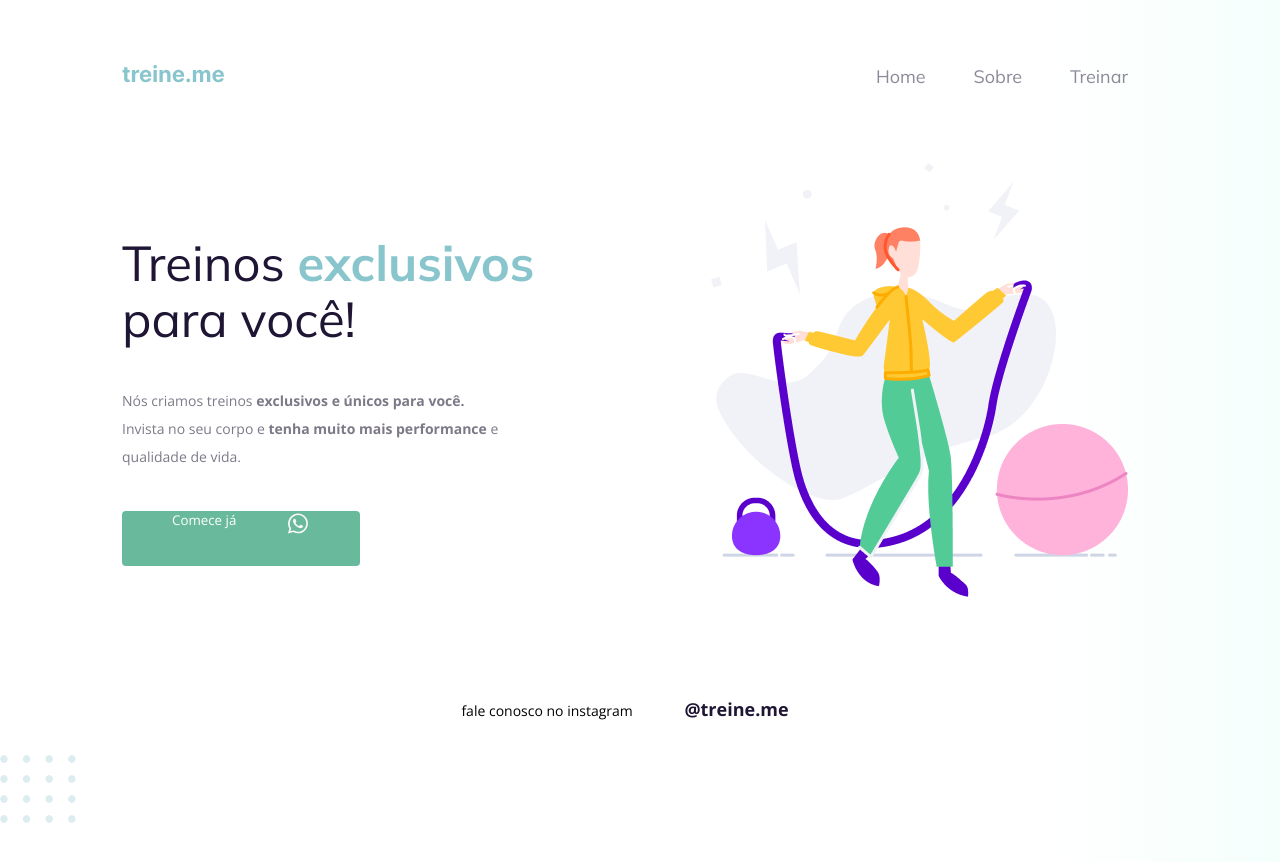
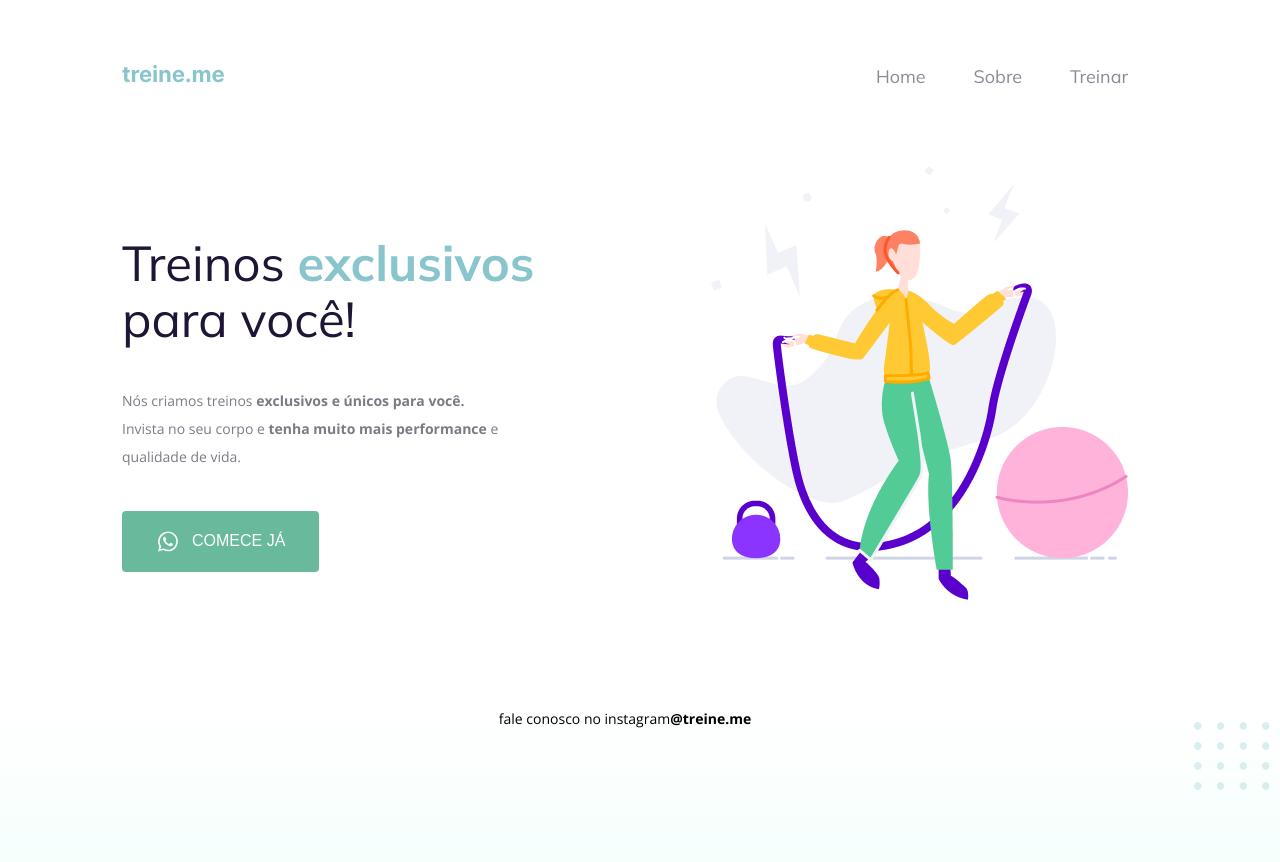
Before and after one commit to williangomesdev/Explorer--Stage2---Corrigindo-bugs-02, a plain HTML site: page index.html in a window 1280 px wide. Drawn offline with nearby package versions, Linux system fonts and the light colour scheme.

Commit message:
adjustment finished

```diff
--- a/index.html
+++ b/index.html
@@ -35,8 +35,8 @@
               Invista no seu corpo e <strong>tenha muito mais performance</strong> e qualidade de vida.
             </p>
             <button>
+              <img src="images/whats.svg" alt="Ícone do whatsapp">
               Comece já
-              <img src="images/whats.svg" alt="Ícone do whatsapp">
             </button>
             </div>
             <img src="images/img.png" alt="Desenho de uma mulher pulando corta numa academia.">
@@ -44,11 +44,11 @@
       </main>
 
       <footer>
-          fale conosco no instagram <a href="https://instagram.com/treineme" target="_blank">@treine.me</a>
+          <p>fale conosco no instagram<a href="https://instagram.com/treineme" target="_blank">@treine.me</a></p>
       </footer>
+      <img id="balls" src="images/balls.svg" alt="Bolinhas decorativas verdes no canto inferior direito da página.">
     </div>
 
-    <img id="balls" src="images/balls.svg" alt="Bolinhas decorativas verdes no canto inferior direito da página.">
 
   </body>
 </html>
--- a/style.css
+++ b/style.css
@@ -3,7 +3,7 @@ body {
   padding: 0;
   font-family: "Open Sans", sans-serif;
   background: linear-gradient(
-    90deg,
+    180deg,
     rgb(227, 255, 248, 0) 82.08%,
     rgb(227, 255, 248, 0.38) 100%
   );
@@ -33,7 +33,7 @@ ul {
   margin: 0;
 }
 
-a {
+nav a {
   color: #1f1534;
   text-decoration: none;
   margin-left: 48px;
@@ -59,12 +59,15 @@ ul {
 
 section {
   display: flex;
-  justify-content: space-between;align-items: center;
+  justify-content: space-between;
+  align-items: center;
+  margin-bottom: 82px;
 }
 
-section div{
-margin: 51px 0;
+section div {
+  margin: 51px 0;
 }
+
 h1 {
   font-size: 49px;
   line-height: 56px;
@@ -81,7 +84,7 @@ h1 span {
 
 section p {
   width: 438px;
-  height:84px;
+  height: 84px;
   font-size: 14px;
   line-height: 28px;
   font-weight: 400;
@@ -91,19 +94,22 @@ section p {
 
 button {
   color: white;
-  font-family: "Open Sans", sans-serif;
-
   background: #69b99d;
   border: 0;
-  padding: 0 50px 30px;
+  padding: 18px 34px;
 
   display: flex;
-  justify-content: space-around;
-  gap: 50px;
+  justify-content: center;
+  align-items: center;
+  gap: 12px;
 
   border-radius: 4px;
 
   cursor: pointer;
+  text-transform: uppercase;
+
+  font-size: 16px;
+  line-height: 22px;
 }
 
 button:hover {
@@ -111,19 +117,21 @@ button:hover {
 }
 
 footer {
+  font-weight: 400;
   font-size: 14px;
   line-height: 28px;
-
+  font-style: normal;
   text-align: center;
-
-  margin-top: 80px;
 }
 
 footer a {
-  font-weight: bold;
+  text-decoration: none;
+  font-weight: 700;
+  color: #000;
 }
 
 #balls {
+  position: fixed;
   bottom: 0;
   right: 0;
 }
```
